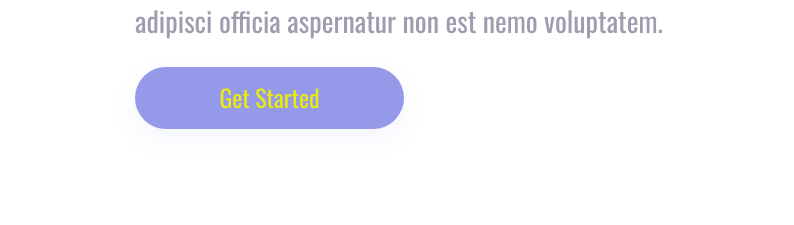
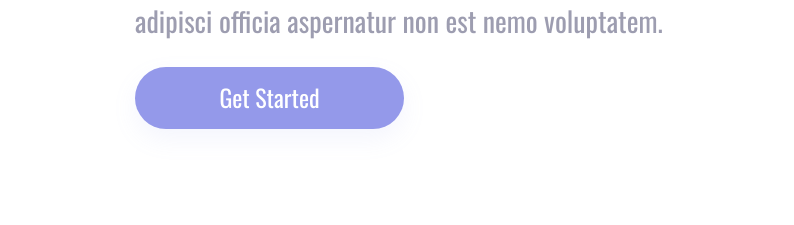
Before and after one commit to Souricles/Desafio-01-DevClub, a plain HTML site: page index.html in a window 1280 px wide. Shown: the part 655-880 px from the top of the page, 0-794 px from the left. Drawn offline with nearby package versions, Linux system fonts and the light colour scheme.

Commit message:
Cor Button;

```diff
--- a/style.css
+++ b/style.css
@@ -72,7 +72,7 @@ button {
     font-size: 24px;
     line-height: 35.57px;
     text-align: center;
-    color:rgb(236, 236, 10);
+    color:rgb(255, 255, 255);
     ;
 
 }
```
